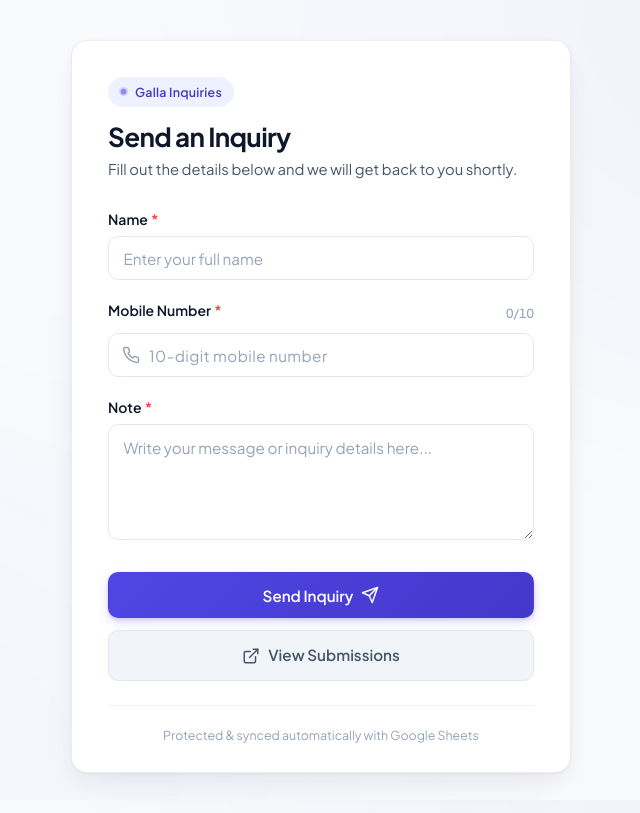
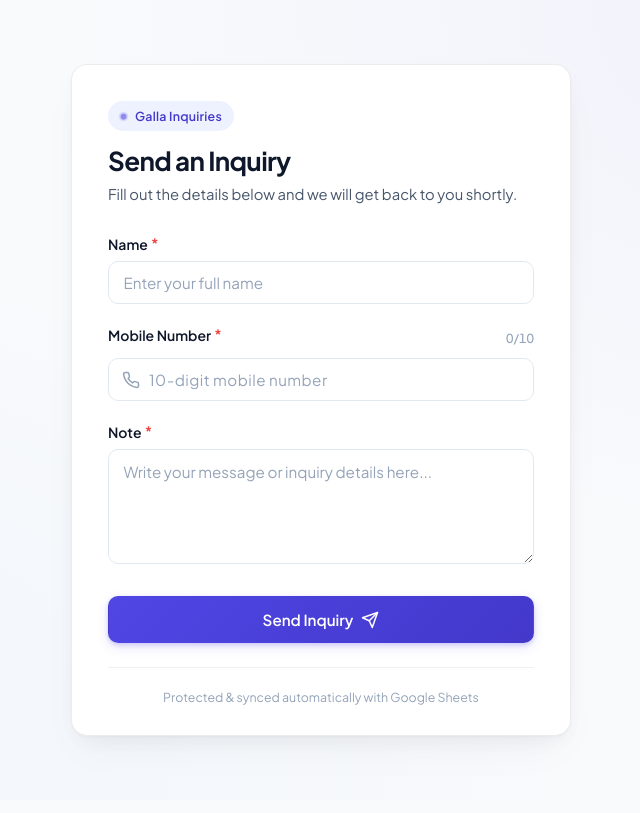
Before and after one commit to keyan-work/Galla-inquireForm, a website: page index.html in a window 1280 px wide. Shown: the whole page, without its empty margins (319-959 px from the left). Drawn offline with Linux system fonts and the light colour scheme.

Commit message:
refactor: remove view submissions button from inquiry form HTML

```diff
--- a/index.html
+++ b/index.html
@@ -119,14 +119,7 @@
             </button>
 
             <!-- Button 2: View Submissions (Directly below Send Inquiry) -->
-            <a href="#" id="viewSubmissionsBtn" class="btn btn-secondary" target="_blank" rel="noopener noreferrer">
-              <svg class="btn-icon" width="18" height="18" viewBox="0 0 24 24" fill="none" stroke="currentColor" stroke-width="2" stroke-linecap="round" stroke-linejoin="round">
-                <path d="M18 13v6a2 2 0 0 1-2 2H5a2 2 0 0 1-2-2V8a2 2 0 0 1 2-2h6"></path>
-                <polyline points="15 3 21 3 21 9"></polyline>
-                <line x1="10" y1="14" x2="21" y2="3"></line>
-              </svg>
-              <span>View Submissions</span>
-            </a>
+
           </div>
         </form>
 
```
